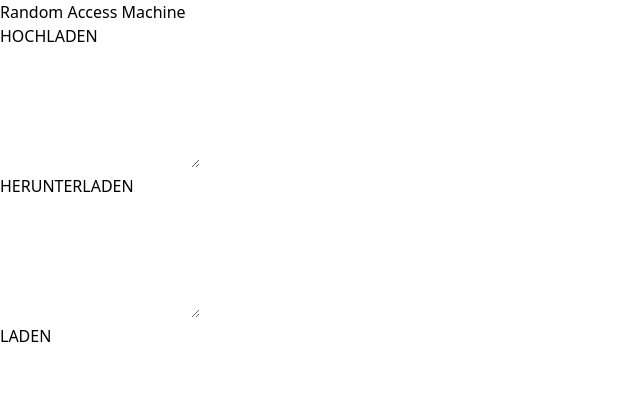
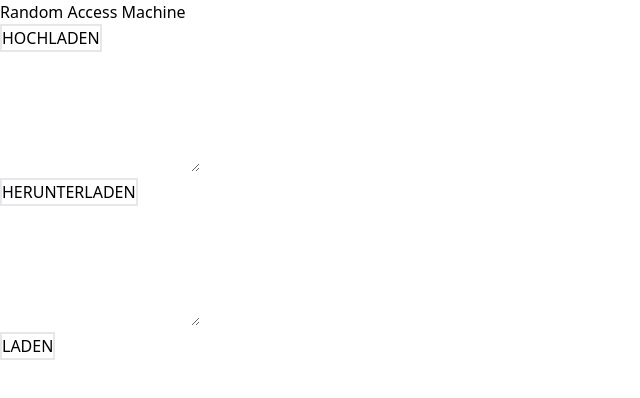
Before and after one commit to j05ch/js-to-ram, a React (Create React App) app: page / in a window 1280 px wide. Shown: the top 398 px of the page, without its empty margins (0-640 px from the left). Built offline with nearby package versions, Linux system fonts and the light colour scheme.

Commit message:
feat(machine): add border outline to buttons

```diff
--- a/src/components/app-container/index.tsx
+++ b/src/components/app-container/index.tsx
@@ -58,18 +58,24 @@ const AppContainer: React.FC<Props> = () => {
 				ref={inputFile}
 				style={{ display: 'none' }}
 			/>
-			<button className="dark:text-blue-50" onClick={onClickOpen}>
+			<button
+				className="dark:text-blue-50 border-2"
+				onClick={onClickOpen}
+			>
 				{labels[locale].OPEN_BTN}
 			</button>
 			<InputField setState={setProgramString} value={programString} />
 			<button
-				className="dark:text-blue-50"
+				className="dark:text-blue-50 border-2"
 				onClick={() => downloadProgramFile(programString)}
 			>
 				{labels[locale].SAVE_BTN}
 			</button>
 			<InputContainer setState={setInputString} state={inputString} />
-			<button className="dark:text-blue-50" onClick={loadProgram}>
+			<button
+				className="dark:text-blue-50 border-2"
+				onClick={loadProgram}
+			>
 				{labels[locale].LOAD_BTN}
 			</button>
 			{programArray.length > 0 && (
```
